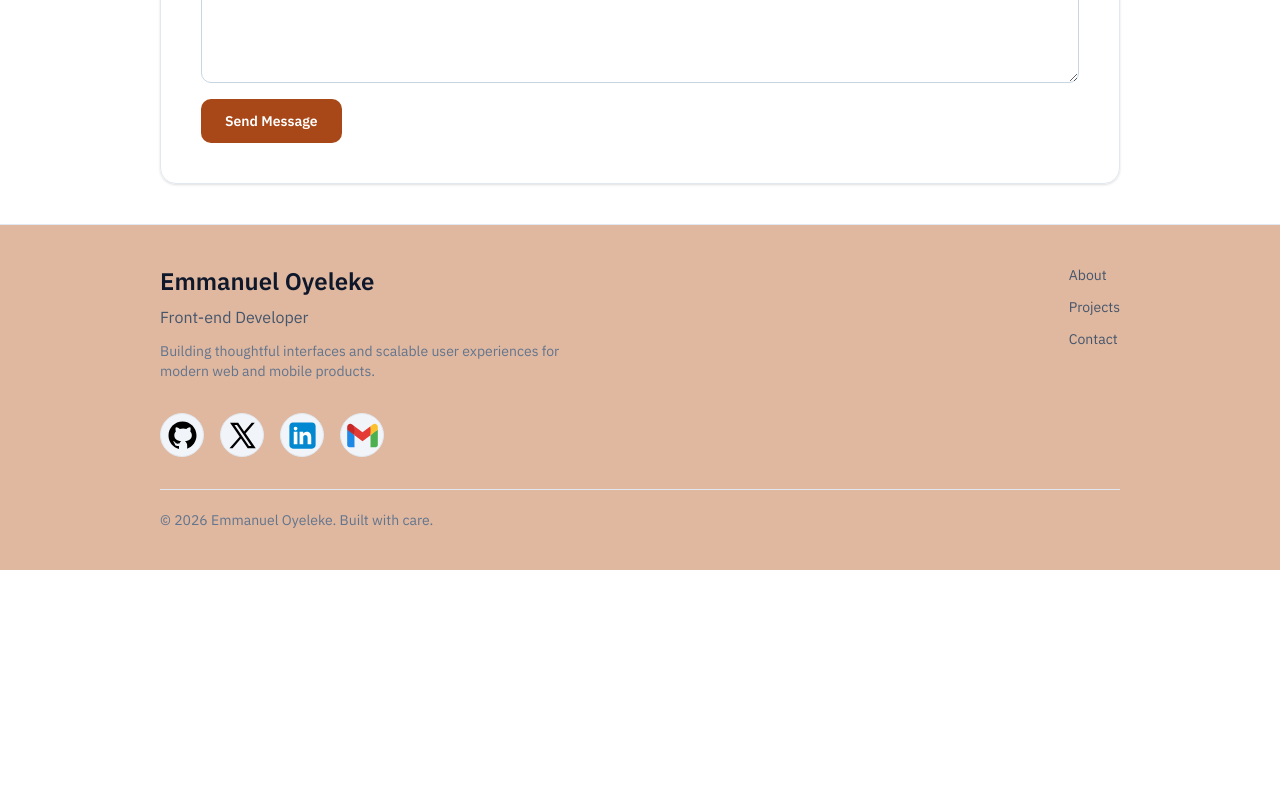
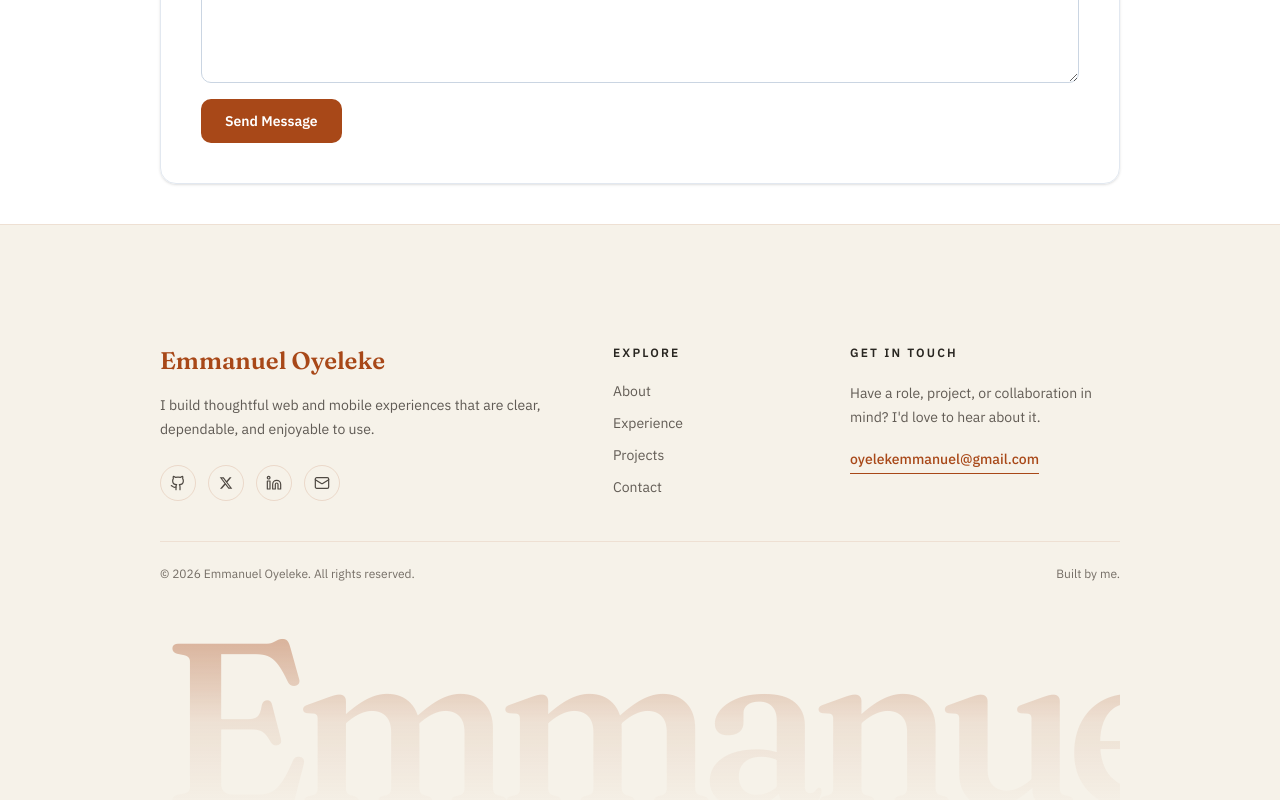
Before and after one commit to Opesco12/my-portfolio, a React (Vite) app: page / in a window 1280 px wide. Shown: the part 3601-4401 px from the top of the page. Before the commit the page ends 4171 px from the top, so only its background shows below. Built offline with nearby package versions, Linux system fonts and the light colour scheme.

Commit message:
chore: revamp footer

```diff
--- a/src/components/Footer.tsx
+++ b/src/components/Footer.tsx
@@ -1,163 +1,137 @@
+import { Github, Linkedin, Mail } from "lucide-react";
 import { motion } from "framer-motion";
 
 const Footer = () => {
   const year = new Date().getFullYear();
 
+  const navigationLinks = [
+    { label: "About", href: "/#about" },
+    { label: "Experience", href: "/#experience" },
+    { label: "Projects", href: "/projects" },
+    { label: "Contact", href: "/#contact" },
+  ];
+
   return (
-    <footer className="border-t border-slate-200 bg-light-primary px-4 py-10 md:px-40">
-      <div className="mx-auto max-w-7xl">
-        <div className="flex flex-col gap-6 md:flex-row md:items-start md:justify-between">
+    <footer className="relative overflow-hidden border-t border-primary/10 bg-[#f6f2e9] px-5 sm:px-8 md:px-16 lg:px-40">
+      <div className="relative mx-auto max-w-7xl pb-0 pt-10 md:pt-20">
+        <div className="relative z-10 grid gap-10 border-b border-primary/10 py-5 md:grid-cols-[1.5fr_0.7fr_1fr] md:gap-12 md:py-10">
           <div>
-            <h3 className="text-2xl font-semibold text-slate-900">
+            <a
+              href="/#about"
+              className="inline-flex items-center text-primary gap-3 font-display text-2xl font-semibold text-[#171717]"
+            >
               Emmanuel Oyeleke
-            </h3>
-            <p className="mt-2 text-base text-slate-600">Front-end Developer</p>
-            <p className="mt-3 max-w-md text-sm text-slate-500">
-              Building thoughtful interfaces and scalable user experiences for
-              modern web and mobile products.
+            </a>
+            <p className="mt-4 max-w-sm text-sm leading-6 text-[#5f5a54]">
+              I build thoughtful web and mobile experiences that are clear,
+              dependable, and enjoyable to use.
             </p>
+
+            <div className="mt-6 flex items-center gap-3">
+              <motion.a
+                href="https://github.com/Opesco12"
+                target="_blank"
+                rel="noreferrer"
+                aria-label="GitHub"
+                whileHover={{ y: -2 }}
+                className="flex h-9 w-9 items-center justify-center rounded-full border border-primary/15 text-[#4f4943] transition-colors hover:border-primary hover:bg-primary hover:text-white"
+              >
+                <Github
+                  size={16}
+                  strokeWidth={1.8}
+                />
+              </motion.a>
+              <motion.a
+                href="https://x.com/Opesco123"
+                target="_blank"
+                rel="noreferrer"
+                aria-label="X"
+                whileHover={{ y: -2 }}
+                className="flex h-9 w-9 items-center justify-center rounded-full border border-primary/15 text-[#4f4943] transition-colors hover:border-primary hover:bg-primary hover:text-white"
+              >
+                <svg
+                  aria-hidden="true"
+                  viewBox="0 0 24 24"
+                  className="h-3.5 w-3.5 fill-current"
+                >
+                  <path d="M18.244 2.25h3.308l-7.227 8.26 8.502 11.24h-6.657l-5.214-6.817-5.967 6.817H1.68l7.73-8.835L1.254 2.25H8.08l4.713 6.231 5.45-6.231Zm-1.161 17.52h1.833L7.084 4.126H5.117L17.083 19.77Z" />
+                </svg>
+              </motion.a>
+              <motion.a
+                href="https://www.linkedin.com/in/emmanuel-oyeleke-330469320/"
+                target="_blank"
+                rel="noreferrer"
+                aria-label="LinkedIn"
+                whileHover={{ y: -2 }}
+                className="flex h-9 w-9 items-center justify-center rounded-full border border-primary/15 text-[#4f4943] transition-colors hover:border-primary hover:bg-primary hover:text-white"
+              >
+                <Linkedin
+                  size={16}
+                  strokeWidth={1.8}
+                />
+              </motion.a>
+              <motion.a
+                href="mailto:oyelekemmanuel@gmail.com"
+                aria-label="Email"
+                whileHover={{ y: -2 }}
+                className="flex h-9 w-9 items-center justify-center rounded-full border border-primary/15 text-[#4f4943] transition-colors hover:border-primary hover:bg-primary hover:text-white"
+              >
+                <Mail
+                  size={16}
+                  strokeWidth={1.8}
+                />
+              </motion.a>
+            </div>
           </div>
 
-          <div className="flex flex-col gap-3 text-sm text-slate-600">
+          <div>
+            <p className="text-xs font-semibold uppercase tracking-[0.18em] text-[#292621]">
+              Explore
+            </p>
+            <nav
+              aria-label="Footer navigation"
+              className="mt-5 flex flex-col items-start gap-3"
+            >
+              {navigationLinks.map((link) => (
+                <a
+                  key={link.label}
+                  href={link.href}
+                  className="text-sm text-[#625c55] transition-colors hover:text-primary"
+                >
+                  {link.label}
+                </a>
+              ))}
+            </nav>
+          </div>
+
+          <div>
+            <p className="text-xs font-semibold uppercase tracking-[0.18em] text-[#292621]">
+              Get in touch
+            </p>
+            <p className="mt-5 max-w-xs text-sm leading-6 text-[#625c55]">
+              Have a role, project, or collaboration in mind? I&apos;d love to
+              hear about it.
+            </p>
             <a
-              href="/#about"
-              className="transition-colors hover:text-primary"
+              href="mailto:oyelekemmanuel@gmail.com"
+              className="mt-5 inline-flex border-b border-primary pb-1 text-sm font-medium text-primary transition-opacity hover:opacity-70"
             >
-              About
-            </a>
-            <a
-              href="/#projects"
-              className="transition-colors hover:text-primary"
-            >
-              Projects
-            </a>
-            <a
-              href="/#contact"
-              className="transition-colors hover:text-primary"
-            >
-              Contact
+              oyelekemmanuel@gmail.com
             </a>
           </div>
         </div>
 
-        <div className="mt-8 flex flex-wrap gap-4">
-          <motion.div
-            whileHover={{ scale: 1.08 }}
-            className="h-11 w-11 rounded-full border border-slate-200 bg-slate-100 flex items-center justify-center"
-          >
-            <a
-              href="https://github.com/Opesco12"
-              target="_blank"
-              rel="noreferrer"
-            >
-              <svg
-                xmlns="http://www.w3.org/2000/svg"
-                x="0px"
-                y="0px"
-                width="35"
-                height="35"
-                viewBox="0 0 30 30"
-              >
-                <path d="M15,3C8.373,3,3,8.373,3,15c0,5.623,3.872,10.328,9.092,11.63C12.036,26.468,12,26.28,12,26.047v-2.051 c-0.487,0-1.303,0-1.508,0c-0.821,0-1.551-0.353-1.905-1.009c-0.393-0.729-0.461-1.844-1.435-2.526 c-0.289-0.227-0.069-0.486,0.264-0.451c0.615,0.174,1.125,0.596,1.605,1.222c0.478,0.627,0.703,0.769,1.596,0.769 c0.433,0,1.081-0.025,1.691-0.121c0.328-0.833,0.895-1.6,1.588-1.962c-3.996-0.411-5.903-2.399-5.903-5.098 c0-1.162,0.495-2.286,1.336-3.233C9.053,10.647,8.706,8.73,9.435,8c1.798,0,2.885,1.166,3.146,1.481C13.477,9.174,14.461,9,15.495,9 c1.036,0,2.024,0.174,2.922,0.483C18.675,9.17,19.763,8,21.565,8c0.732,0.731,0.381,2.656,0.102,3.594 c0.836,0.945,1.328,2.066,1.328,3.226c0,2.697-1.904,4.684-5.894,5.097C18.199,20.49,19,22.1,19,23.313v2.734 c0,0.104-0.023,0.179-0.035,0.268C23.641,24.676,27,20.236,27,15C27,8.373,21.627,3,15,3z"></path>
-              </svg>
-            </a>
-          </motion.div>
-          <motion.div
-            whileHover={{ scale: 1.08 }}
-            className="h-11 w-11 rounded-full border border-slate-200 bg-slate-100 flex items-center justify-center"
-          >
-            <a
-              href="https://x.com/Opesco123"
-              target="_blank"
-              rel="noreferrer"
-            >
-              <svg
-                xmlns="http://www.w3.org/2000/svg"
-                x="0px"
-                y="0px"
-                width="35"
-                height="35"
-                viewBox="0 0 30 30"
-              >
-                <path d="M26.37,26l-8.795-12.822l0.015,0.012L25.52,4h-2.65l-6.46,7.48L11.28,4H4.33l8.211,11.971L12.54,15.97L3.88,26h2.65 l7.182-8.322L19.42,26H26.37z M10.23,6l12.34,18h-2.1L8.12,6H10.23z"></path>
-              </svg>
-            </a>
-          </motion.div>
-          <motion.div
-            whileHover={{ scale: 1.08 }}
-            className="h-11 w-11 rounded-full border border-slate-200 bg-slate-100 flex items-center justify-center"
-          >
-            <a
-              href="https://www.linkedin.com/in/emmanuel-oyeleke-330469320/"
-              target="_blank"
-              rel="noreferrer"
-            >
-              <svg
-                xmlns="http://www.w3.org/2000/svg"
-                x="0px"
-                y="0px"
-                width="35"
-                height="35"
-                viewBox="0 0 48 48"
-              >
-                <path
-                  fill="#0288D1"
-                  d="M42,37c0,2.762-2.238,5-5,5H11c-2.761,0-5-2.238-5-5V11c0-2.762,2.239-5,5-5h26c2.762,0,5,2.238,5,5V37z"
-                ></path>
-                <path
-                  fill="#FFF"
-                  d="M12 19H17V36H12zM14.485 17h-.028C12.965 17 12 15.888 12 14.499 12 13.08 12.995 12 14.514 12c1.521 0 2.458 1.08 2.486 2.499C17 15.887 16.035 17 14.485 17zM36 36h-5v-9.099c0-2.198-1.225-3.698-3.192-3.698-1.501 0-2.313 1.012-2.707 1.99C24.957 25.543 25 26.511 25 27v9h-5V19h5v2.616C25.721 20.5 26.85 19 29.738 19c3.578 0 6.261 2.25 6.261 7.274L36 36 36 36z"
-                ></path>
-              </svg>
-            </a>
-          </motion.div>
-          <motion.div
-            whileHover={{ scale: 1.08 }}
-            className="h-11 w-11 rounded-full border border-slate-200 bg-slate-100 flex items-center justify-center"
-          >
-            <a
-              href="mailto:oyelekemmanuel@gmail.com"
-              target="_blank"
-              rel="noreferrer"
-            >
-              <svg
-                xmlns="http://www.w3.org/2000/svg"
-                x="0px"
-                y="0px"
-                width="35"
-                height="35"
-                viewBox="0 0 48 48"
-              >
-                <path
-                  fill="#4caf50"
-                  d="M45,16.2l-5,2.75l-5,4.75L35,40h7c1.657,0,3-1.343,3-3V16.2z"
-                ></path>
-                <path
-                  fill="#1e88e5"
-                  d="M3,16.2l3.614,1.71L13,23.7V40H6c-1.657,0-3-1.343-3-3V16.2z"
-                ></path>
-                <polygon
-                  fill="#e53935"
-                  points="35,11.2 24,19.45 13,11.2 12,17 13,23.7 24,31.95 35,23.7 36,17"
-                ></polygon>
-                <path
-                  fill="#c62828"
-                  d="M3,12.298V16.2l10,7.5V11.2L9.876,8.859C9.132,8.301,8.228,8,7.298,8h0C4.924,8,3,9.924,3,12.298z"
-                ></path>
-                <path
-                  fill="#fbc02d"
-                  d="M45,12.298V16.2l-10,7.5V11.2l3.124-2.341C38.868,8.301,39.772,8,40.702,8h0 C43.076,8,45,9.924,45,12.298z"
-                ></path>
-              </svg>
-            </a>
-          </motion.div>
+        <div className="relative z-10 flex flex-col gap-2 pt-6 text-xs text-[#756e66] sm:flex-row sm:items-center sm:justify-between">
+          <p>© {year} Emmanuel Oyeleke. All rights reserved.</p>
+          <p>Built by me.</p>
         </div>
 
-        <div className="mt-8 border-t border-slate-200 pt-5">
-          <p className="text-sm text-slate-500">
-            © {year} Emmanuel Oyeleke. Built with care.
-          </p>
-        </div>
+        <p
+          aria-hidden="true"
+          className="pointer-events-none mt-12 hidden select-none bg-gradient-to-b from-primary/[0.4] via-primary/[0.1] to-transparent bg-clip-text text-center font-display text-[clamp(7rem,18vw,17rem)] font-medium leading-[0.8] tracking-[-0.07em] text-transparent md:block"
+        >
+          Emmanuel
+        </p>
       </div>
     </footer>
   );
--- a/vite.config.ts
+++ b/vite.config.ts
@@ -6,6 +6,9 @@ import path from "path";
 // https://vite.dev/config/
 export default defineConfig({
   plugins: [react(), tailwindcss()],
+  server: {
+    allowedHosts: ["disloyal-baroness.outray.app"],
+  },
   resolve: {
     alias: {
       "@": path.resolve(__dirname, "./src"),
```
